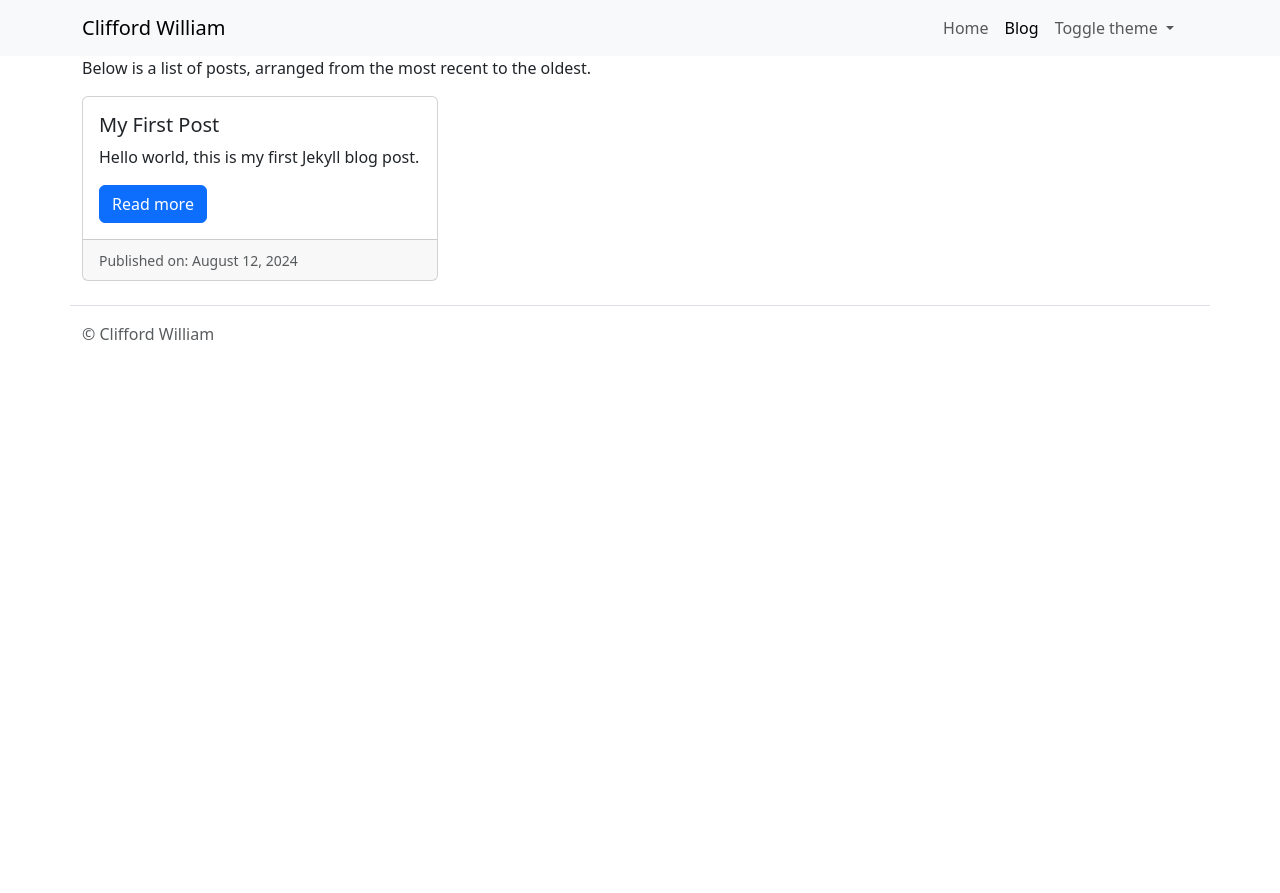
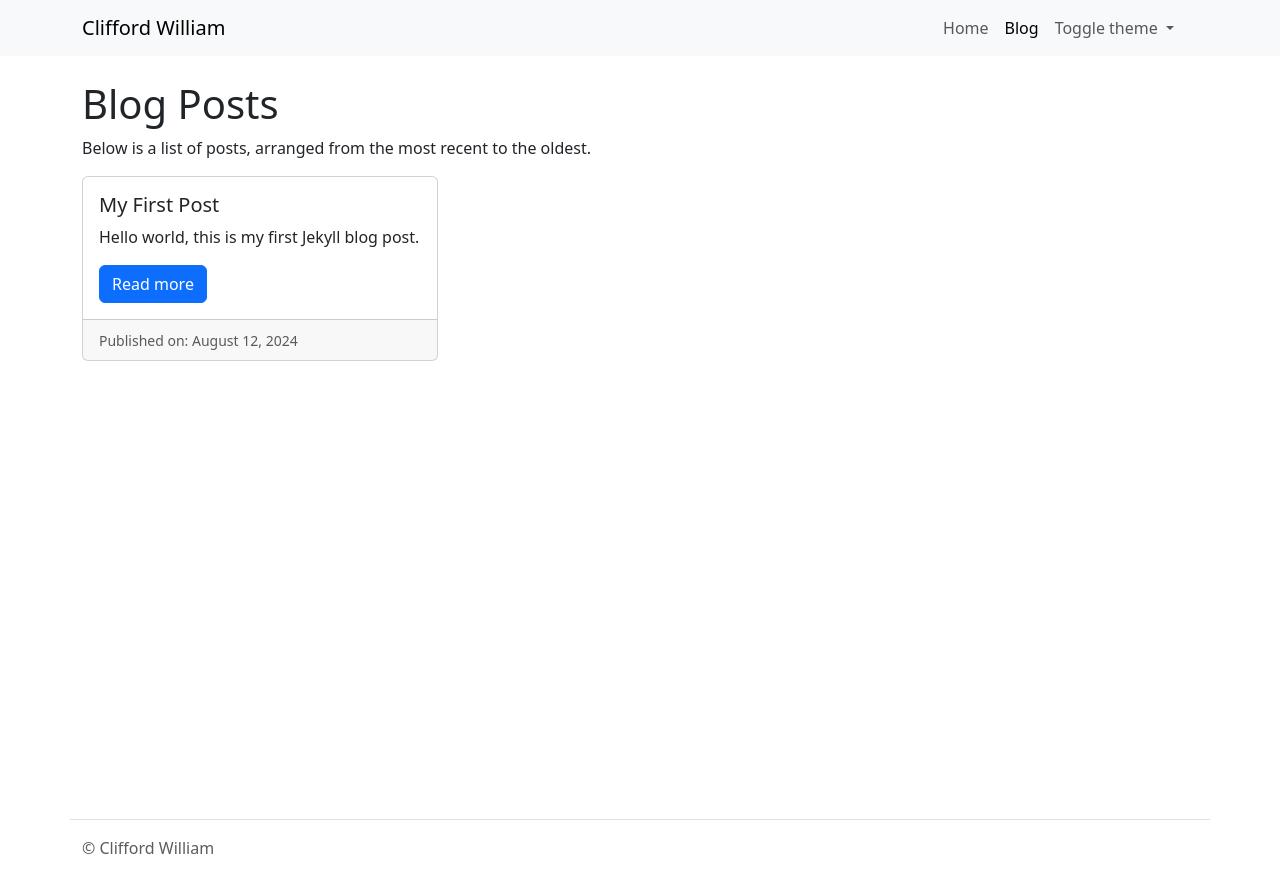
Before and after one commit to cliffordwilliam/my_archive, a Jekyll site: the page built from blog.md, in a window 1280 px wide. Shown: the top 893 px of the page. Built offline with Jekyll 4.4.1, drawn with Linux system fonts in a browser that asks for light colours.

Commit message:
update header and footer position

```diff
--- a/_layouts/default.html
+++ b/_layouts/default.html
@@ -7,11 +7,12 @@
   <link rel="stylesheet" href="{{ '/assets/css/style.css' | relative_url }}">
   <script src="{{ '/assets/js/main.js' | relative_url }}" defer></script>
   <script src="{{ '/assets/js/color_mode_toggler.js' | relative_url }}" defer></script>
+  <meta name="viewport" content="width=device-width, initial-scale=1.0">
 </head>
 
 <body>
   <header>
-    <nav class="navbar navbar-expand-lg bg-body-tertiary mb-4 fixed-top">
+    <nav class="navbar navbar-expand-lg bg-body-tertiary mb-4 sticky-top">
       <div class="container">
         <a class="navbar-brand" href="{{ '/' | relative_url }}">{{ site.author_name }}</a>
         <button class="navbar-toggler" type="button" data-bs-toggle="offcanvas" data-bs-target="#offcanvasNavbar"
@@ -90,7 +91,8 @@
       {{ content }}
     </section>
   </main>
-  <footer class="container d-flex flex-wrap justify-content-between align-items-center py-3 my-4 border-top">
+  <footer
+    class="container d-flex flex-wrap justify-content-between align-items-center py-3 my-4 border-top fixed-bottom">
     <div class="col-md-4 d-flex align-items-center">
       <span class="mb-3 mb-md-0 text-body-secondary">&copy; {{ site.author_name }}</span>
     </div>
```
